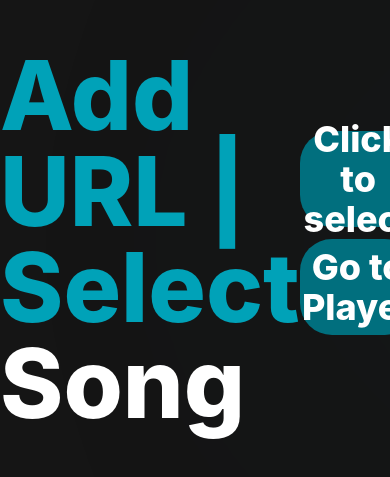
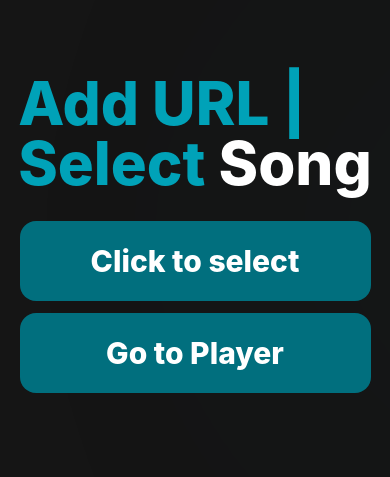
Before and after one commit to sinapirani/Sibamusic, a Next.js app: page /selectSong in a window 390 px wide. Shown: the part 183-660 px from the top of the page. Built offline with nearby package versions, Linux system fonts and the light colour scheme.

Commit message:
responsive be mola

```diff
--- a/components/addSong/text.js
+++ b/components/addSong/text.js
@@ -3,7 +3,7 @@
 const SongText = ({props}) => {
     return (
       <div>
-        <h1 className={` text-[#00A2B8] text-8xl font-extrabold  `}>
+        <h1 className={` text-[#00A2B8] text-6xl lg:text-8xl font-extrabold mb-7 `}>
           Add URL |<br />
           Select <span className="text-white">Song</span>
         </h1>
--- a/components/selectSong/inputs.js
+++ b/components/selectSong/inputs.js
@@ -43,7 +43,7 @@ const SelectInput = ({music, setSrc, setContext, setAnalyser}) => {
 
 
     return (
-      <div className="flex flex-col justify-center items-center gap-y-3">
+      <div className=" w-full flex flex-col justify-center items-center gap-y-3">
         <input
           accept=".mp3,audio/*"
           className="hidden"
@@ -54,12 +54,12 @@ const SelectInput = ({music, setSrc, setContext, setAnalyser}) => {
         />
         <label
           htmlFor="input"
-          className=" flex justify-center items-center text-center h-24 w-[30vw] bg-[#016F7E] rounded-[2rem] text-white text-4xl font-extrabold outline-none "
+          className=" flex justify-center items-center text-center h-20 lg:h-24 w-[90%] lg:w-[30vw] bg-[#016F7E] rounded-[1rem] text-white text-3xl font-extrabold outline-none "
         >
           Click to select
         </label>
 
-        <button onClick={goToPlayer} className=" flex justify-center items-center text-center h-24 w-[30vw] bg-[#016F7E] rounded-[2rem] text-white text-4xl font-extrabold outline-none ">
+        <button onClick={goToPlayer} className=" flex justify-center items-center text-center h-20 lg:h-24 w-[90%] lg:w-[30vw] bg-[#016F7E] rounded-[1rem] text-white text-3xl font-extrabold outline-none ">
           Go to Player
         </button>
 
--- a/pages/selectSong/index.js
+++ b/pages/selectSong/index.js
@@ -14,7 +14,7 @@ const AddSong = ({music,setContext,setAnalyser,setSrc}) => {
           className=" left-96 absolute h-[80vw] w-[80vw] rounded-full bg-[#016F7E] opacity-[13%] blur-[200px]"
         ></div>
 
-        <div className=" w-full z-50 flex justify-evenly items-center ">
+        <div className=" w-full z-50 flex lg:flex-row flex-col justify-evenly items-center ">
           <SongText />
           <SelectInput
             music={music}
```
